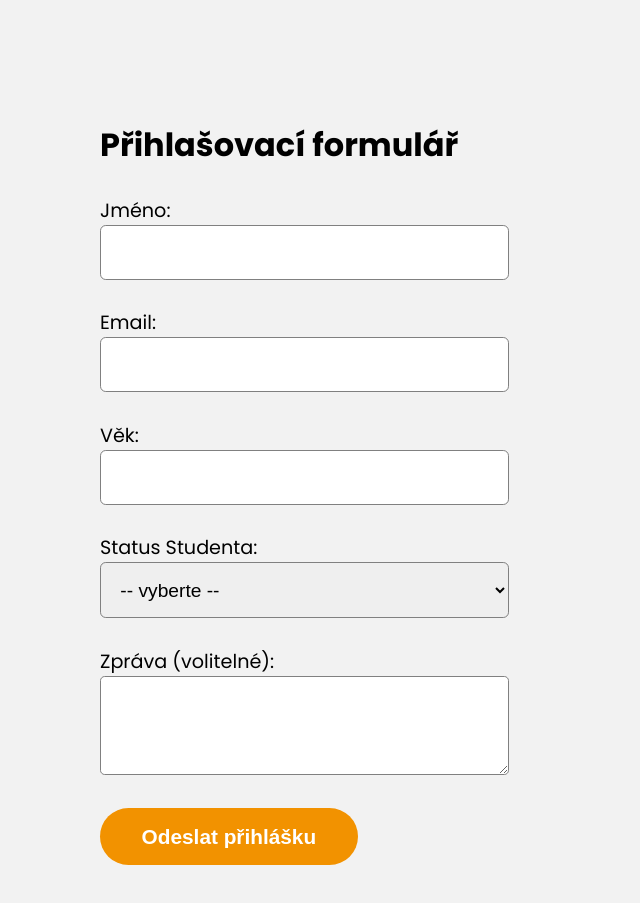
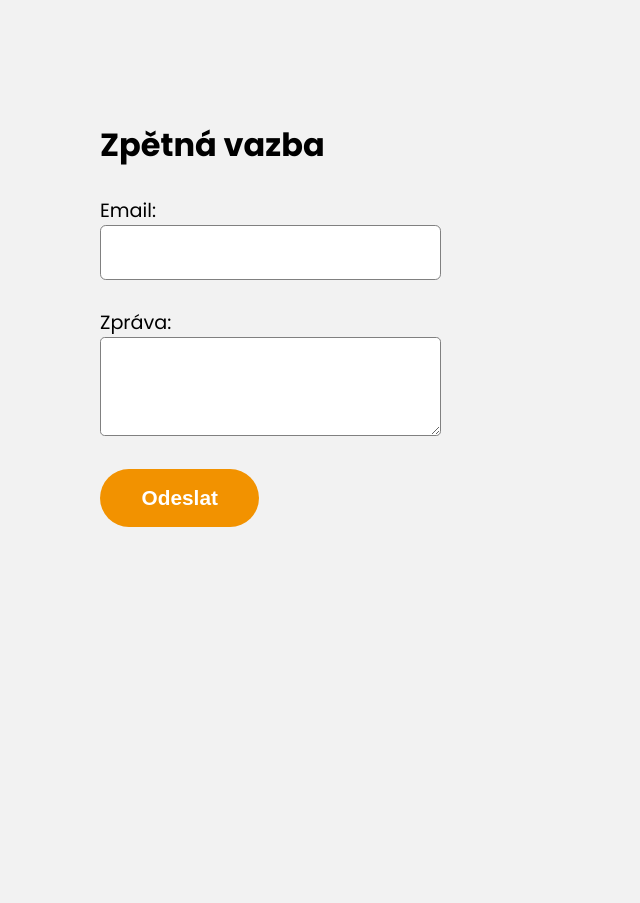
Before and after one commit to DenisFKurpiers/integrationbeefjfi, a plain HTML site: page index.html in a window 1280 px wide. Shown: the part 2400-3303 px from the top of the page, without its empty margins (0-640 px from the left). After the commit the page ends 3191 px from the top, so only its background shows below. Drawn offline with Linux system fonts and the light colour scheme.

Commit message:
zpetna vazba

```diff
--- a/index.html
+++ b/index.html
@@ -83,40 +83,20 @@
             <div class="container">
                 <div class="form-left">
                     <form action="https://formspree.io/f/xgvzyarw" method="POST">
-                        <h2>Přihlašovací formulář</h2>
+                        <h2>Zpětná vazba</h2>
 
                         <div>
-                            <label>
-                            Jméno:
-                            <input type="text" name="name" required>
-                            </label>
-
                             <label>
                             Email:
                             <input type="email" name="email" required>
                             </label>
 
-                            <label>
-                            Věk:
-                            <input type="number" name="age" min="10" max="100" required>
-                            </label>
-
-                            <label>
-                            Status Studenta:
-                            <select name="status" required>
-                                <option value="" disabled selected>-- vyberte --</option>
-                                <option value="highschool">Středoškolák</option>
-                                <option value="college">Vysokoškolák</option>
-                                <option value="other">Nejsem student</option>
-                            </select>
-                            </label>
-
-                            <label> Zpráva (volitelné):
+                            <label> Zpráva:
                             <textarea name="message" rows="4"></textarea>
                             </label>
 
                             <button type="submit">
-                            Odeslat přihlášku
+                            Odeslat
                             </button>
                         </div>
                     </form>
```
Also changed, not shown: finalove_kolo.html (+0 -3 lines), online_kolo.html (+0 -1 lines), predchozi_rocniky.html (+1 -1 lines).
